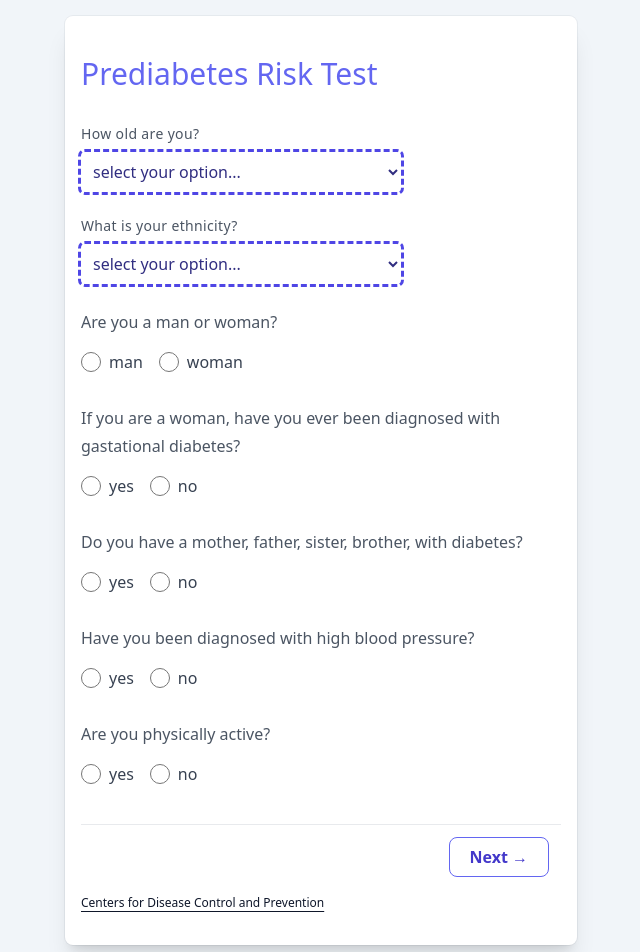
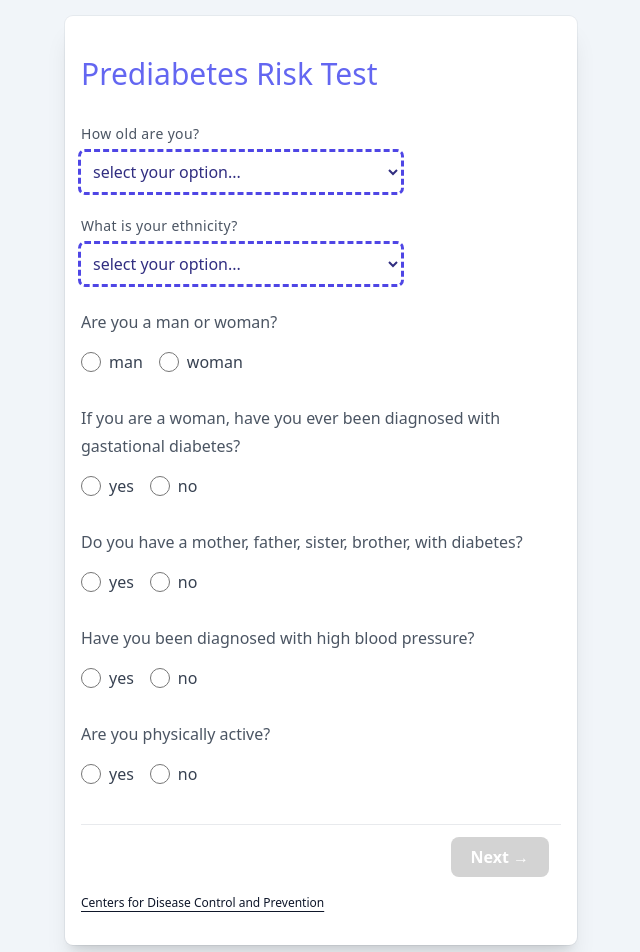
Before and after one commit to corianoharris/nextjs-typescript-prediabetes-risk-test, a Next.js app: page / in a window 1280 px wide. Shown: the top 952 px of the page, without its empty margins (319-959 px from the left). Built offline with nearby package versions, Linux system fonts and the light colour scheme.

Commit message:
Added button disabled states for form

```diff
--- a/pages/index.tsx
+++ b/pages/index.tsx
@@ -1,4 +1,4 @@
-import React, { useState, useEffect } from 'react';
+import React, { useState, useEffect, useRef } from 'react';
 
 export default function Home() {
   const [questionOne, setQuestionOne] = useState<string>(" ");
@@ -8,16 +8,39 @@ export default function Home() {
   const [questionFive, setQuestionFive] = useState<string>(" ");
   const [questionSix, setQuestionSix] = useState<string>(" ");
   const [questionSeven, setQuestionSeven] = useState<string>(" ");
+  const [points] = useState<string[]>([])
+
+  const [isDisabled, setIsDisabled] = useState<boolean>(true);
+
+  const buttonRef = useRef<HTMLButtonElement>(null);
 
   const mulitpleAttr: boolean = false;
 
-  const [points] = useState<string[]>([])
+  console.log(" question one", questionOne)
 
   const redirectToChart = () => {
     window.location.href = "/chart";
   }
 
+
+
   useEffect(() => {
+    if ((questionOne !== " " && questionTwo !== " " && questionThree !== " " && questionFour !== " " && questionFive !== " " && questionSix !== " " && questionSeven !== " ")) {
+      setIsDisabled(false);
+      buttonRef?.current?.classList.remove("disabled");
+      buttonRef?.current?.classList.remove("cursor-not-allowed");
+      buttonRef?.current?.classList.add("hover:bg-indigo-500");
+      buttonRef?.current?.classList.add("hover:text-indigo-100");
+
+    } else {
+      setIsDisabled(true);
+      buttonRef?.current?.classList.add("disabled");
+      buttonRef?.current?.classList.add("cursor-not-allowed");
+      buttonRef?.current?.classList.remove("hover:bg-indigo-500");
+      buttonRef?.current?.classList.remove("hover:text-indigo-100");
+    }
+
+
     // storing questions values to local storage
     const storageValue = (points: string[]) => {
       points[0] = questionOne;
@@ -45,14 +68,14 @@ export default function Home() {
                 <label className="inline-flex items-center mb-2 font-medium tracking-wide sm:text-sm md:text-md " htmlFor="age">
                   How old are you?
                 </label>
-                <select className="select max-w-xs outline-dashed outline-indigo-600 p-2 rounded bg-white text-indigo-900 font-normal"  multiple={mulitpleAttr} id="age " defaultValue={questionOne} onChange={(
+                <select className="select max-w-xs outline-dashed outline-indigo-600 p-2 rounded bg-white text-indigo-900 font-normal" multiple={mulitpleAttr} id="age " defaultValue={questionOne} onChange={(
                   ev: React.ChangeEvent<HTMLSelectElement>,
                 ): void => {
                   ev.preventDefault();
                   setQuestionOne(ev.target.value);
                   points[0] = questionOne;
                 }}>
-                  <option value={questionOne} >select your option...</option>
+                  <option value={questionOne} disabled>select your option...</option>
                   <option value={0}>Younger than 40 years</option>
                   <option value={1}>40-49 years</option>
                   <option value={2}>50-59 years</option>
@@ -275,7 +298,7 @@ export default function Home() {
               </div>
             </div>
             <div className=" p-3 text-base font-semibold leading-7 text-right " >
-              <button className="h-10 px-5 text-indigo-700 transition-colors duration-150 border border-indigo-500 rounded-lg focus:shadow-outline hover:bg-indigo-500 hover:text-indigo-100" onClick={redirectToChart}>Next &rarr;</button>
+              <button ref={buttonRef} disabled={isDisabled} className="h-10 px-5 text-indigo-700 transition-colors duration-150 border border-indigo-500 rounded-lg focus:shadow-outline cursor-not-allowed" onClick={redirectToChart}>Next &rarr;</button>
             </div>
           </div>
           <a className="text-black text-xs text-slate-900 hover:text-slate-500 underline underline-offset-4" target="_blank" href="http://www.cdc.gov/">Centers for Disease Control and Prevention</a>
--- a/styles/globals.css
+++ b/styles/globals.css
@@ -25,3 +25,10 @@ body {
     )
     rgb(var(--background-start-rgb));
 }
+
+
+.disabled, .disabled:hover {
+  color: white;
+  background-color: lightgrey;
+  border: none;
+}
```
